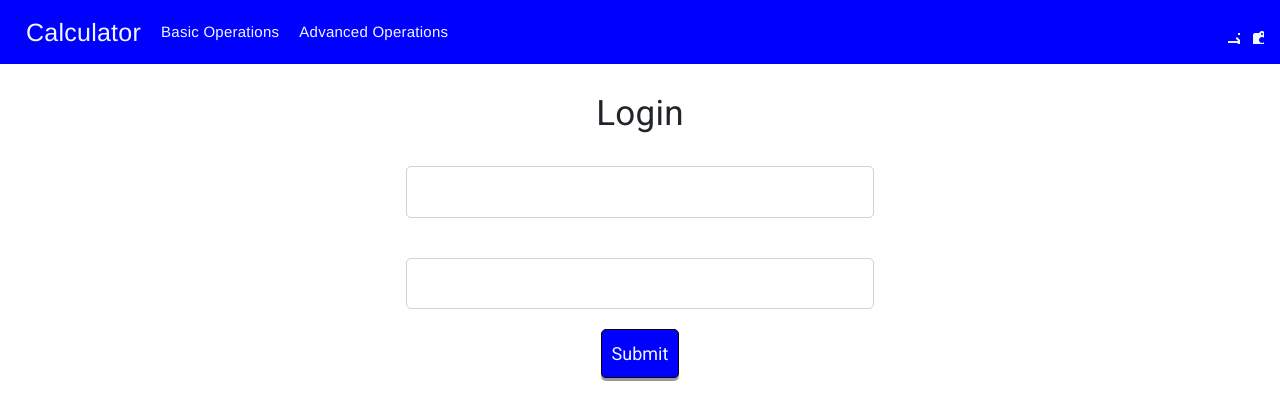
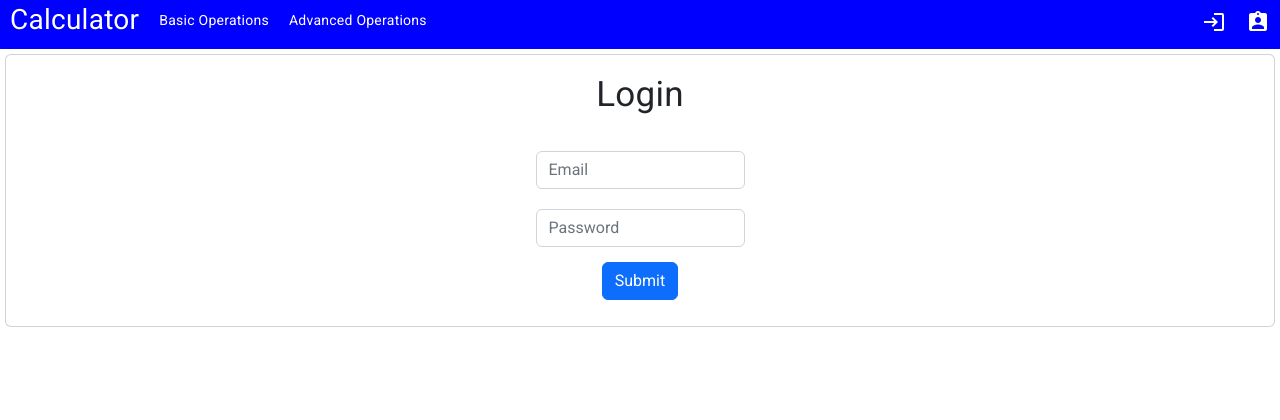
Before and after one commit to adrileysrb/angular-project-001, an Angular app: page /login in a window 1280 px wide. Shown: the top 420 px of the page. Built offline with nearby package versions, Linux system fonts and the light colour scheme.

Commit message:
Visual improvments and signup implementation is enhanced

```diff
--- a/src/app/app.component.css
+++ b/src/app/app.component.css
@@ -6,11 +6,15 @@
     flex: 1 1 auto
 }
 
+li a {
+    color: white;
+    padding: 10px;
+}
+
+ul {
+    color: blue;
+}
+
 .nav-background {
     background-color: blue;
 }
-
-.text-color {
-    color: aliceblue;
-    padding: 10px;
-}
--- a/src/app/app.component.html
+++ b/src/app/app.component.html
@@ -1,11 +1,20 @@
-<mat-toolbar>
-  <mat-toolbar-row class="nav-background">
-    <span routerLink="/home" class="text-color" style="font-family: 'Franklin Gothic Medium'; font-size: 25px;">Calculator</span>
-    <span routerLink="/basic" class="text-color" style="font-family: 'Franklin Gothic Medium'; font-size: 15px;">Basic Operations</span>
-    <span routerLink="/advanced" class="text-color" style="font-family: 'Franklin Gothic Medium'; font-size: 15px;">Advanced Operations</span>
-    <span class="example-spacer"></span>
-    <mat-icon routerLink="/login" class="example-icon text-color">login</mat-icon>
-    <mat-icon routerLink="/signup" class="example-icon text-color">assignment_ind</mat-icon>
-  </mat-toolbar-row>
-</mat-toolbar>
+<ul class="nav nav-background">
+  <li class="nav-item">
+    <a routerLink="/home" class="nav-link" style="font-size: 28px;">Calculator</a>
+  </li>
+  <li class="nav-item">
+    <a routerLink="/basic" class="nav-link" >Basic Operations</a>
+  </li>
+  <li class="nav-item">
+    <a routerLink="/advanced" class="nav-link" >Advanced Operations</a>
+  </li>
+  <span class="example-spacer"></span>
+  <li class="nav-item">
+    <a routerLink="/login" class="nav-link" ><mat-icon>login</mat-icon></a>
+  </li>
+  <li class="nav-item">
+    <a routerLink="/signup" class="nav-link" ><mat-icon>assignment_ind</mat-icon></a>
+  </li>
+</ul>
+
 <router-outlet></router-outlet>
--- a/src/app/home/home.component.html
+++ b/src/app/home/home.component.html
@@ -1 +1,3 @@
-<p>Home</p>
+<div class="alert alert-primary" role="alert">
+    HomeAdd
+</div>
--- a/src/app/login/login.component.css
+++ b/src/app/login/login.component.css
@@ -1,47 +1,14 @@
-.container {
-   width: 100%;
-   max-width: 32rem;
-   text-align: center;
-   padding-top: 30px;
-   margin: auto;
+.margin-button {
+    margin-top: 15px;
 }
 
-.form-group {
-   width: 100%;
-   padding: 10px;
-   max-width: 32rem;
-   margin: auto;
+.card-center {
+    display: flex;
+    align-items: center;
+    margin: 10px auto;
 }
 
-.text-size {
-    font-size: 25px;
-    border-radius: 5px;
+.title {
+    margin-top: 30px;
+    font-size: 35px;
 }
-
-.title-text {
-    font-size: 35px;
-    margin-top: 10px;
-}
-
-.btn {
-    background-color: blue;
-    font-size: 18px;
-    text-align: center;
-    padding: 10px;
-    color: aliceblue;
-    margin: 10px;
-    border-color: black;
-    border-radius: 5px;
-    box-shadow: 0 3px #999;
-}
-
-.btn:hover {
-    background-color: aqua;
-    color: black;
-}
-
-.btn:active {
-    background-color: aqua;
-    box-shadow: 0 1px #666;
-    transform: translateY(4px);
-}
--- a/src/app/login/login.component.html
+++ b/src/app/login/login.component.html
@@ -1,21 +1,24 @@
-<div class="container">
-    <p class="title-text">Login</p>
-    <form>
-
+<div class="card " style="margin: 5px;">
+    <div class="text-center title" >Login</div>
+    <form class="card-center">
+        <div class="card-body text-center ">
             <div class="form-group">
                 <label for="nameId"></label>
-            <input type="text" class="form-control text-size" id="nameId"
-                [(ngModel)] = "model.name" name="name">
+                <input type="text" class="form-control" id="nameId"
+                    [(ngModel)] = "model.name" name="name" placeholder="Email">
             </div>
 
             <div class="form-group">
                 <label for="passwordId"></label>
-            <input type="password" class="form-control text-size" id="passwordId"
-            [(ngModel)]="model.password" name="password">
+                <input type="password" class="form-control" id="passwordId"
+                [(ngModel)]="model.password" name="password" placeholder="Password" required="true">
+                <div class="invalid-feedback">
+                    Please provide password.
+                  </div>
             </div>
 
-        <button type="submit" class="btn"
+            <button type="submit" class="btn btn-primary margin-button"
                >Submit</button>
-
+        </div>
     </form>
 </div>
--- a/src/app/signup/signup.component.css
+++ b/src/app/signup/signup.component.css
@@ -20,7 +20,7 @@
 
  .title-text {
      font-size: 35px;
-     margin-top: 10px;
+     margin-top: 30px;
  }
 
  .btn {
--- a/src/app/signup/signup.component.html
+++ b/src/app/signup/signup.component.html
@@ -1,21 +1,39 @@
-<div class="container">
-    <p class="title-text">Signup</p>
-    <form>
-
+<div class="card " style="margin: 5px;">
+    <form >
+        <div class="form-row">
+            <p class="title-text text-center" >Signup</p>
+        <div class="form-group col-md-6">
+            <label for="inputEmail4">Email</label>
+            <input type="email" class="form-control" id="inputEmail4" placeholder="Email" [(ngModel)] = "model.name">
+        </div>
+        <div class="form-group col-md-6">
+            <label for="inputPassword4">Password</label>
+            <input type="password" class="form-control" id="inputPassword4" placeholder="Password" [(ngModel)]="model.password">
+        </div>
+        </div>
+        <div class="form-row">
+        <div class="form-group col-md-6">
+            <label for="inputCity">City</label>
+            <input type="text" class="form-control" id="inputCity">
+        </div>
+        <div class="form-group col-md-4">
+            <label for="inputState">State</label>
+            <select id="inputState" class="form-control">
+                <option selected> </option>
+            <option *ngFor="let state of states" [value]="state">{{state}}</option>
+            </select>
+        </div>
+        </div>
         <div class="form-group">
-            <label for="nameId"></label>
-            <input type="text" class="form-control text-size" id="nameId"
-                [(ngModel)] = "model.name" name="name">
+        <div class="form-check">
+            <input class="form-check-input" type="checkbox" id="gridCheck">
+            <label class="form-check-label" for="gridCheck">
+                According to the terms of use.
+            </label>
         </div>
-
-        <div class="form-group">
-            <label for="passwordId"></label>
-            <input type="password" class="form-control text-size" id="passwordId"
-            [(ngModel)]="model.password" name="password">
+        <div style="text-align:center">
+            <button type="submit" class="btn btn-primary text-center">Sign in</button>
         </div>
-
-        <button type="submit" class="btn"
-           >Submit</button>
-
+        </div>
     </form>
 </div>
--- a/src/app/signup/signup.component.ts
+++ b/src/app/signup/signup.component.ts
@@ -8,4 +8,6 @@ import { User } from '../user';
 })
 export class SignupComponent {
   model = new User("", "");
+  states:string[] = ["Acre", "Amazonas", "Amapá", "Brasilia"];
+
 }
```
Lines whose indentation alone changed are shown as unchanged.
